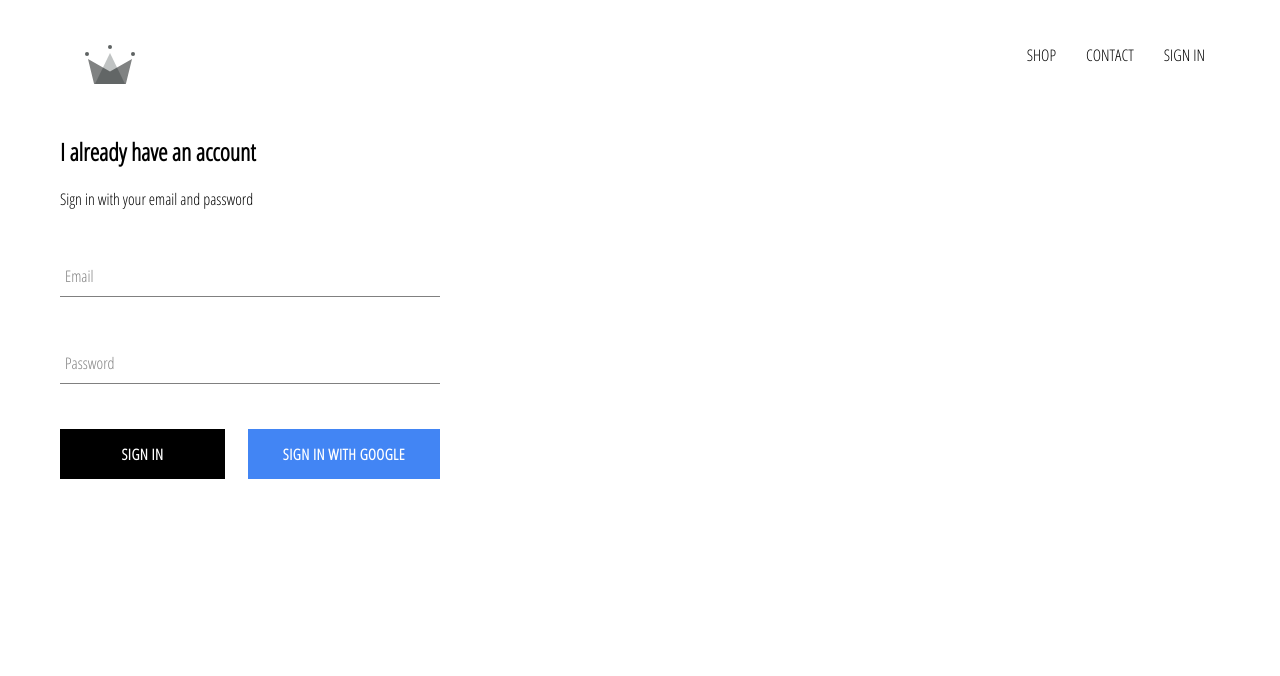
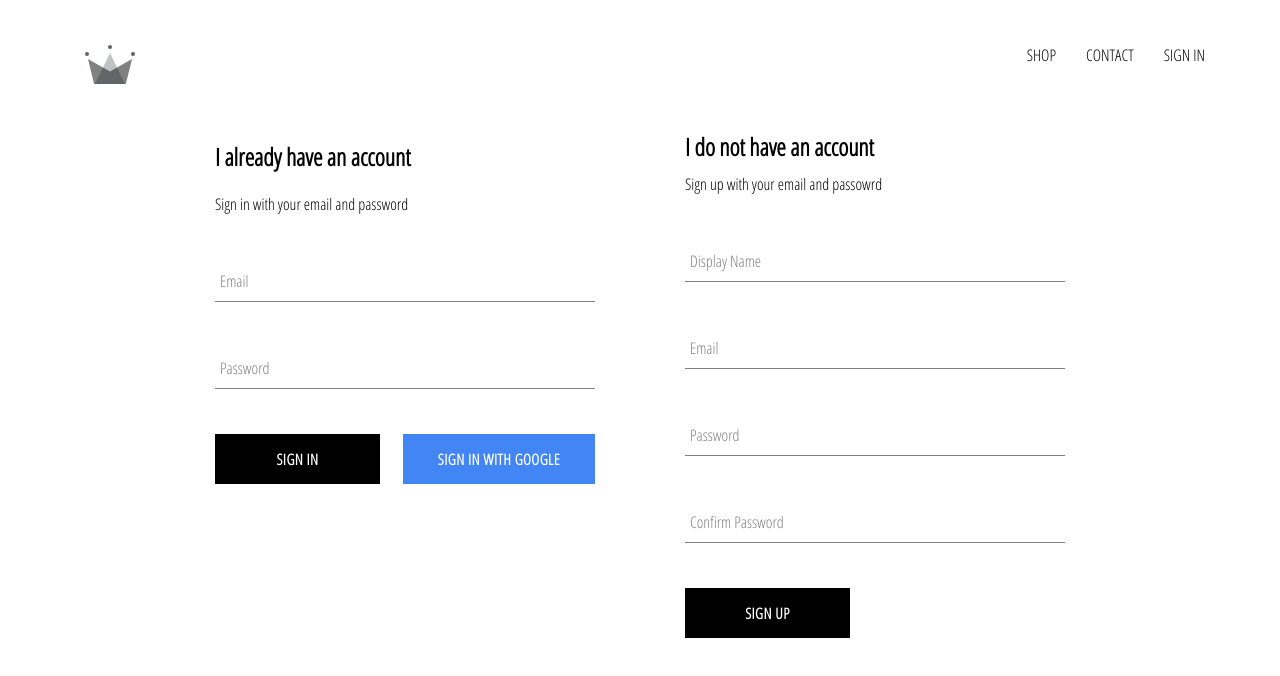
Before and after one commit to NavamPradhan/E-Commerce, a React (Create React App) app: page /signin in a window 1280 px wide. Shown: the top 676 px of the page. Built offline with nearby package versions, Linux system fonts and the light colour scheme; no server answers.

Commit message:
implemented firebase utils, included ability to store authenticated users into firebase

```diff
--- a/src/App.js
+++ b/src/App.js
@@ -6,7 +6,7 @@
 import ShopPage from './pages/shop/shop.component';
 import Header from './components/header/header.component';
 import SignInAndSignUpPage from './pages/sign-in-and-sign-up/sign-in-and-sign-up.component';
-import { auth } from './firebase/firebase.utils';
+import { auth, createUserProfileDocument } from './firebase/firebase.utils';
 
 class App extends React.Component {
   constructor(){
@@ -20,11 +20,25 @@
   unsubscribeFromAuth = null
 
   componentDidMount() {
-    this.unsubscribeFromAuth = auth.onAuthStateChanged(user => {
-      this.setState({ currentUser: user })
+    this.unsubscribeFromAuth = auth.onAuthStateChanged(async userAuth => {
+        if (userAuth) {
+          const userRef = await createUserProfileDocument(userAuth);
 
-      console.log(user);
-    });
+          userRef.onSnapshot(snapShot => {
+            this.setState({
+              currentUser: {
+                id: snapShot.id,
+                ...snapShot.data()
+              }
+            });
+
+            console.log(this.state);
+
+          });
+        } else {
+          this.setState({ currentUser: userAuth });
+        }
+      });
   }
 
   componentWillUnmount() {
--- /dev/null
+++ b/src/components/sign-up/sign-up.component.jsx
@@ -0,0 +1,103 @@
+import React from 'react';
+
+import FormInput from '../form-input/form-input.component';
+import CustomButton from '../custom-button/custom-button.component';
+
+import { auth, createUserProfileDocument } from '../../firebase/firebase.utils';
+
+
+import './sign-up.styles.scss';
+
+
+class SignUp extends React.Component {
+    constructor(){
+        super();
+
+        this.state = {
+            displayName: '',
+            email: '',
+            password: '',
+            confirmPassword: ''
+        }
+    }
+
+    handleSubmit = async event => {
+        event.preventDefault();
+
+        const { displayName, email, password, confirmPassword } = this.state;
+
+        if(password !== confirmPassword) {
+            alert("Passwords don't match");
+            return;
+        }
+
+        try {
+            const { user } = await auth.createUserWithEmailAndPassword(email,password);
+
+            createUserProfileDocument(user, { displayName });
+
+            this.setState ({
+                displayName: '',
+                email: '',
+                password: '',
+                confirmPassword: ''
+            });
+
+        } catch (error) {
+            console.error(error);
+        }
+    };
+
+    handleChange = event => {
+        const { name, value } = event.target;
+
+        this.setState({ [name]: value });
+    };
+
+    render() {
+        const { displayName, email, password, confirmPassword } = this.state;
+        return (
+            <div className='sign-up'>
+                <h2 className='title'>I do not have an account</h2>
+                <span>Sign up with your email and passowrd</span>
+                <form className='sign-up-form' onSubmit={this.handleSubmit}>
+                    <FormInput
+                        type='text'
+                        name='displayName'
+                        value={displayName}
+                        onChange={this.handleChange}
+                        label='Display Name'
+                        required
+                    />
+                    <FormInput
+                        type='email'
+                        name='email'
+                        value={email}
+                        onChange={this.handleChange}
+                        label='Email'
+                        required
+                    />
+                    <FormInput
+                        type='password'
+                        name='password'
+                        value={password}
+                        onChange={this.handleChange}
+                        label='Password'
+                        required
+                    />
+                    <FormInput
+                        type='password'
+                        name='confirmPassword'
+                        value={confirmPassword}
+                        onChange={this.handleChange}
+                        label='Confirm Password'
+                        required
+                    />
+                    <CustomButton type='submit'> SIGN UP </CustomButton>
+                </form>
+            </div>
+        );
+    }
+}
+
+export default SignUp;
--- /dev/null
+++ b/src/components/sign-up/sign-up.styles.scss
@@ -0,0 +1,9 @@
+.sign-up {
+    display: flex;
+    flex-direction: column;
+    width: 380px;
+
+    .title {
+        margin: 10px 0;
+    }
+}
--- a/src/firebase/firebase.utils.js
+++ b/src/firebase/firebase.utils.js
@@ -16,6 +16,32 @@
 
 };
 
+export const createUserProfileDocument = async (userAuth, additionalData) => {
+        if (!userAuth) return;
+
+        const userRef = firestore.doc(`users/${userAuth.uid}`);
+
+        const snapShot = await userRef.get();
+
+        if(!snapShot.exists) {
+                const { displayName, email } = userAuth;
+                const createdAt = new Date();
+
+                try {
+                        await userRef.set({
+                                displayName,
+                                email,
+                                createdAt,
+                                ...additionalData
+                        })
+                } catch (error) {
+                        console.log('error creating user', error.message);
+                }
+        }
+
+        return userRef;
+};
+
 firebase.initializeApp(config);
 
 export const auth = firebase.auth();
--- a/src/pages/sign-in-and-sign-up/sign-in-and-sign-up.component.jsx
+++ b/src/pages/sign-in-and-sign-up/sign-in-and-sign-up.component.jsx
@@ -1,12 +1,14 @@
 import React from 'react';
 
-import SignIn from '../../components/sign-in/sign-in.component'
+import SignIn from '../../components/sign-in/sign-in.component';
+import SignUp from '../../components/sign-up/sign-up.component';
 
 import './sign-in-and-sign-up.styles.scss';
 
 const SignInAndSignUpPage = () => (
     <div className='sign-in-and-sign-up'>
         <SignIn />
+        <SignUp />
     </div>
 );
 
--- a/src/pages/sign-in-and-sign-up/sign-in-and-sign-up.styles.scss
+++ b/src/pages/sign-in-and-sign-up/sign-in-and-sign-up.styles.scss
@@ -0,0 +1,6 @@
+.sign-in-and-sign-up {
+    width: 850px;
+    display: flex;
+    justify-content: space-between;
+    margin: 30px auto;
+}
```
